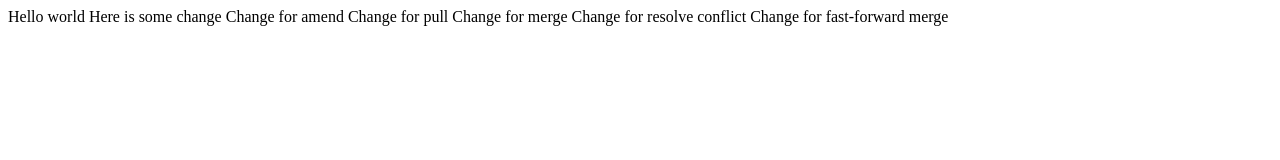
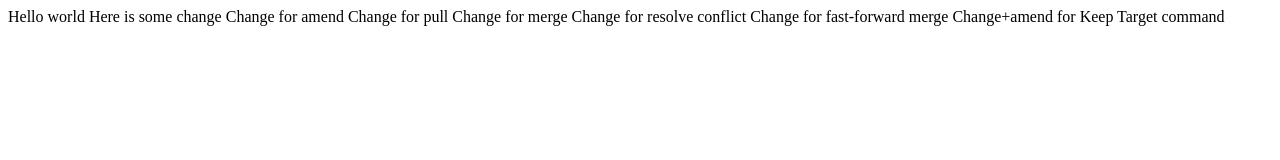
Before and after one commit to AndriiTomashevsky/Working-With-Git-In-VisualStudio, a plain HTML site: page WorkingWithGitInVisualStudio/Index.html in a window 1280 px wide. Drawn offline with Linux system fonts and the light colour scheme.

Commit message:
Change+amend for Keep Target command

```diff
--- a/WorkingWithGitInVisualStudio/Index.html
+++ b/WorkingWithGitInVisualStudio/Index.html
@@ -17,5 +17,7 @@
 	Change for resolve conflict
 
 	Change for fast-forward merge
+
+	Change+amend for Keep Target command
 </body>
 </html>
```
